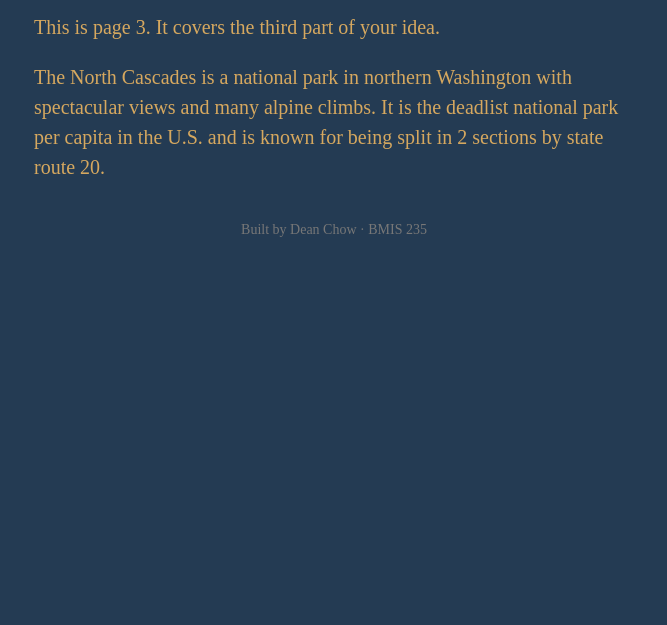
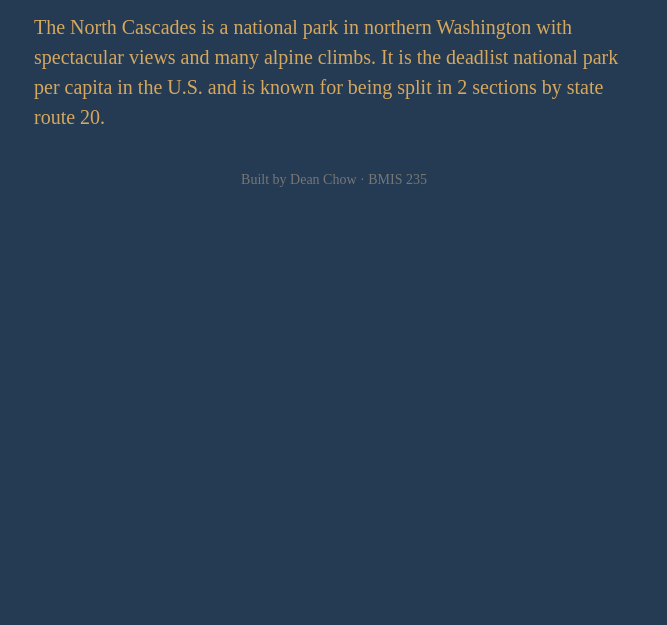
Before and after one commit to Dean-Chow007/bmis235-html-3, a plain HTML site: page northcascades.html in a window 1280 px wide. Shown: the part 175-800 px from the top of the page, without its empty margins (306-973 px from the left). Drawn offline with Linux system fonts and the light colour scheme.

Commit message:
Update description of North Cascades page

```diff
--- a/northcascades.html
+++ b/northcascades.html
@@ -29,7 +29,6 @@
 </nav>
 
 <h1>North Cascades</h1>
-<p>This is page 3. It covers the third part of your idea.</p>
 <p>The North Cascades is a national park in northern Washington with spectacular views and many alpine climbs. It is the deadlist national park per capita in the U.S. and is known for being split in 2 sections by state route 20.</p>
 
 <!-- Footer: fill in your name -->
```
